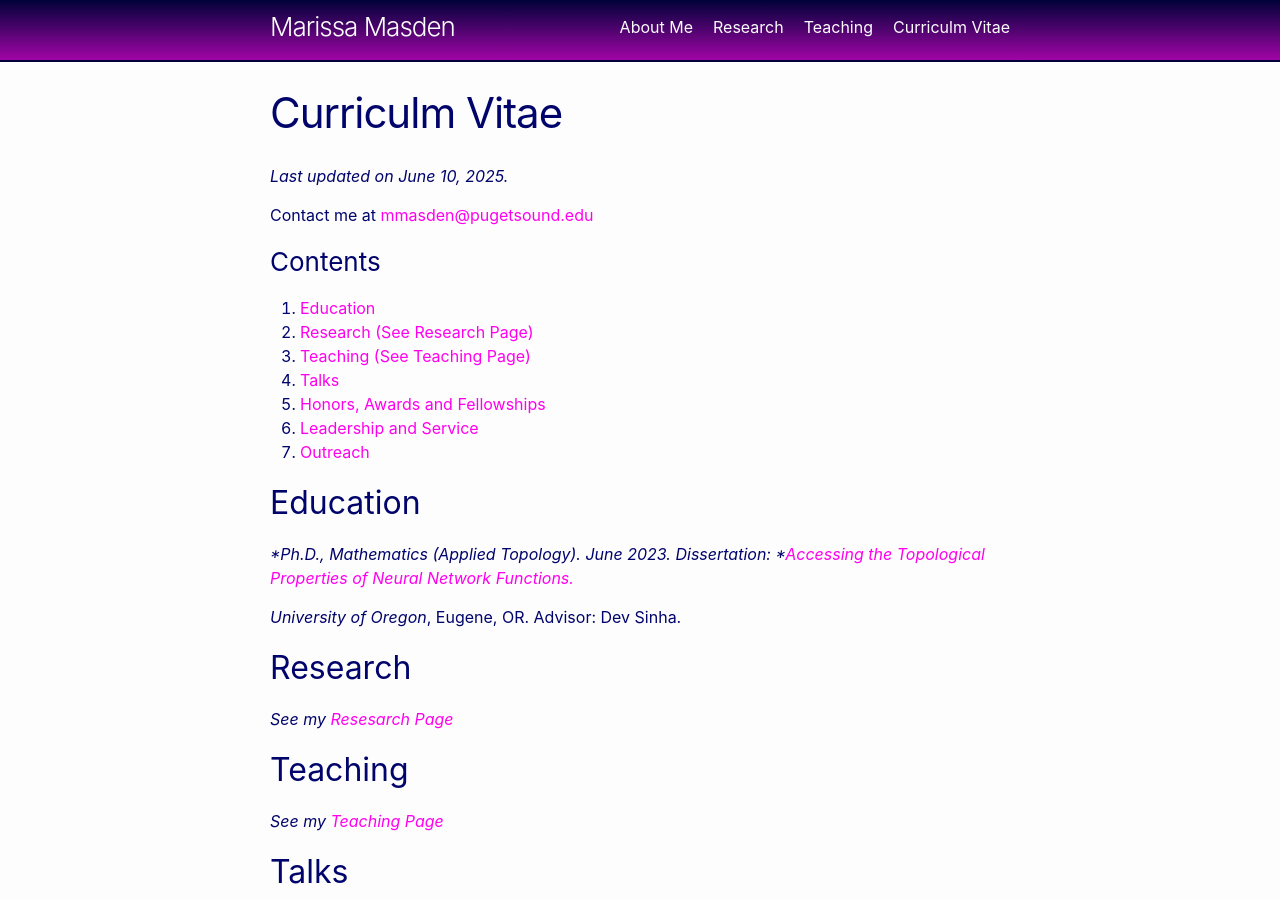
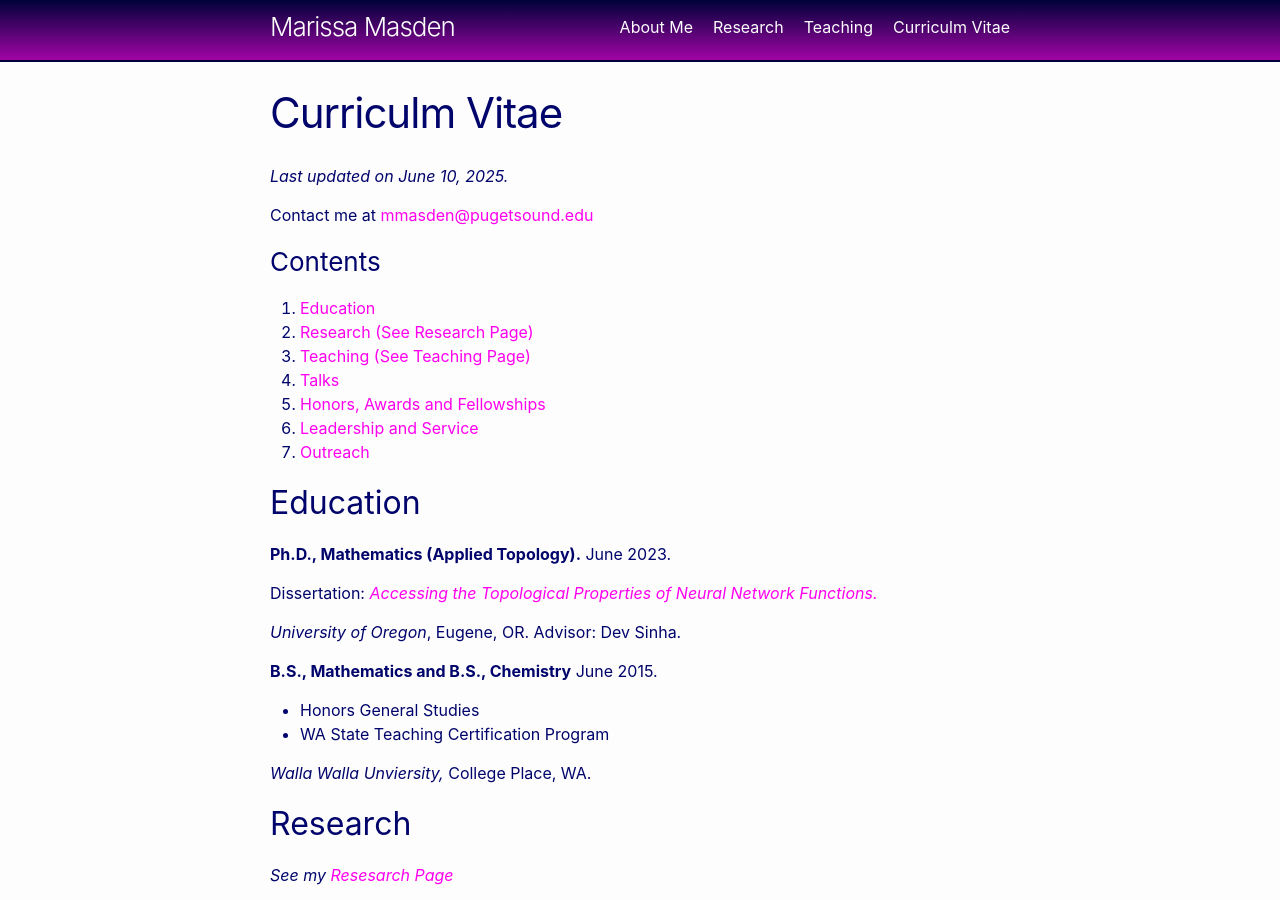
Before and after one commit to mmasden/mmasden.github.io, a Jekyll site: the page built from vitae.markdown, in a window 1280 px wide and 900 px high. Built offline with Jekyll 4.4.1, drawn with Linux system fonts in a browser that asks for light colours.

Commit message:
Update vitae.markdown

```diff
--- a/vitae.markdown
+++ b/vitae.markdown
@@ -22,10 +22,18 @@ Contact me  at [mmasden@pugetsound.edu](mailto:mmasden@pugetsound.edu)
 
 ## Education
 
-**Ph.D., Mathematics (Applied Topology). June 2023.
+**Ph.D., Mathematics (Applied Topology).** June 2023.
+
 Dissertation: *[Accessing the Topological Properties of Neural Network Functions.](https://www.proquest.com/openview/1b359d2e44a4fae0222967be2d846a5f/1?pq-origsite=gscholar&cbl=18750&diss=y)*
 
 *University of Oregon*, Eugene, OR. Advisor: Dev Sinha.
+
+**B.S., Mathematics and B.S., Chemistry** June 2015.
+
+  - Honors General Studies
+  - WA State Teaching Certification Program
+
+*Walla Walla Unviersity,* College Place, WA.
 
 ## Research
 
```
